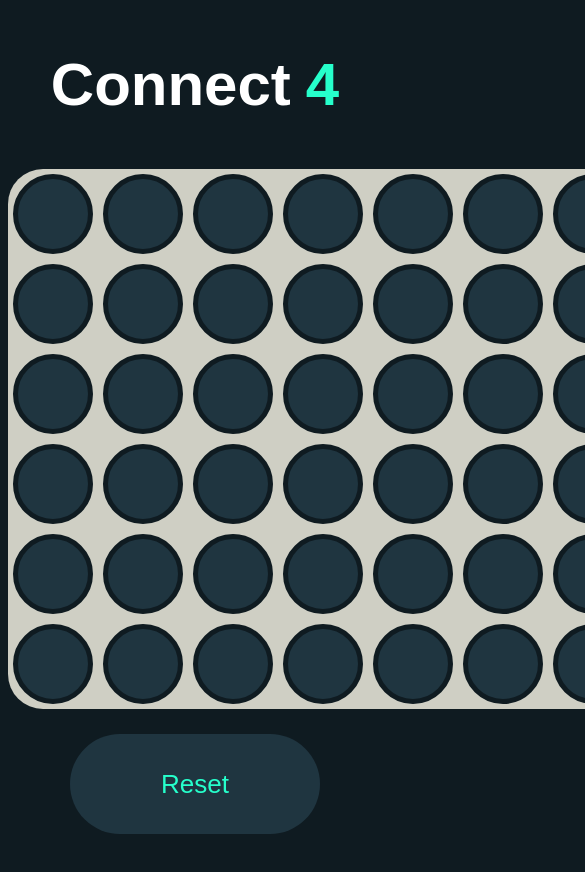
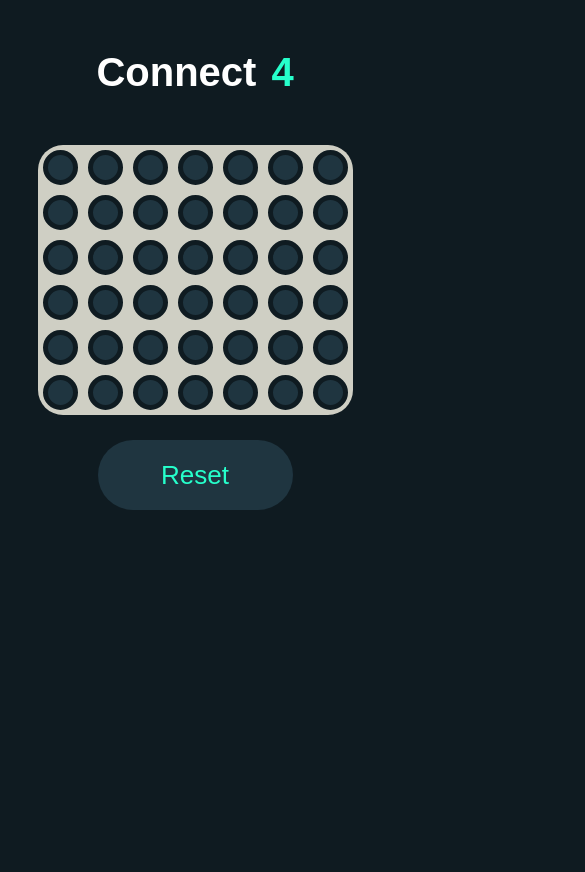
Before and after one commit to danblackford/connect-four, a plain HTML site: page index.html in a window 390 px wide. Shown: the top 872 px of the page, 585 px wide, since content can reach past the window. After the commit the page ends 844 px from the top, so only its background shows below. Drawn offline with Linux system fonts and the light colour scheme.

Commit message:
responsive

```diff
--- a/style.css
+++ b/style.css
@@ -43,6 +43,7 @@ body {
     border: 5px solid #0f1b21;
   }
 
+
   .red-piece {
     background-color: #ff6961;
   }
@@ -86,3 +87,72 @@ body {
       opacity: 0;
     }
   }
+
+
+  @media screen and (max-width: 1100px) {
+    .tile{
+      width: 55px;
+      height: 55px;
+    }
+
+    #board{
+      height: 462px;
+      width: 525px;
+    }
+
+    #reset {
+      width: 225px;
+      height: 90px;
+    }
+  }
+
+  @media screen and (max-width: 600px) {
+    #title{
+      font-size: 50px;
+    }
+
+    #winner{
+      font-size: 35px;
+    }
+
+    .tile{
+      width: 40px;
+      height: 40px;
+    }
+
+    #board{
+      height: 360px;
+      width: 420px;
+    }
+
+    #reset {
+      width: 210px;
+      height: 80px;
+    }
+  }
+
+  @media screen and (max-width: 460px) {
+    #title{
+      font-size: 40px;
+    }
+
+    #winner{
+      font-size: 30px;
+    }
+
+    .tile{
+      width: 25px;
+      height: 25px;
+    }
+
+    #board{
+      height: 270px;
+      width: 315px;
+      border-radius: 25px;
+    }
+
+    #reset {
+      width: 195px;
+      height: 70px;
+    }
+  }
```
Lines whose indentation alone changed are shown as unchanged.
